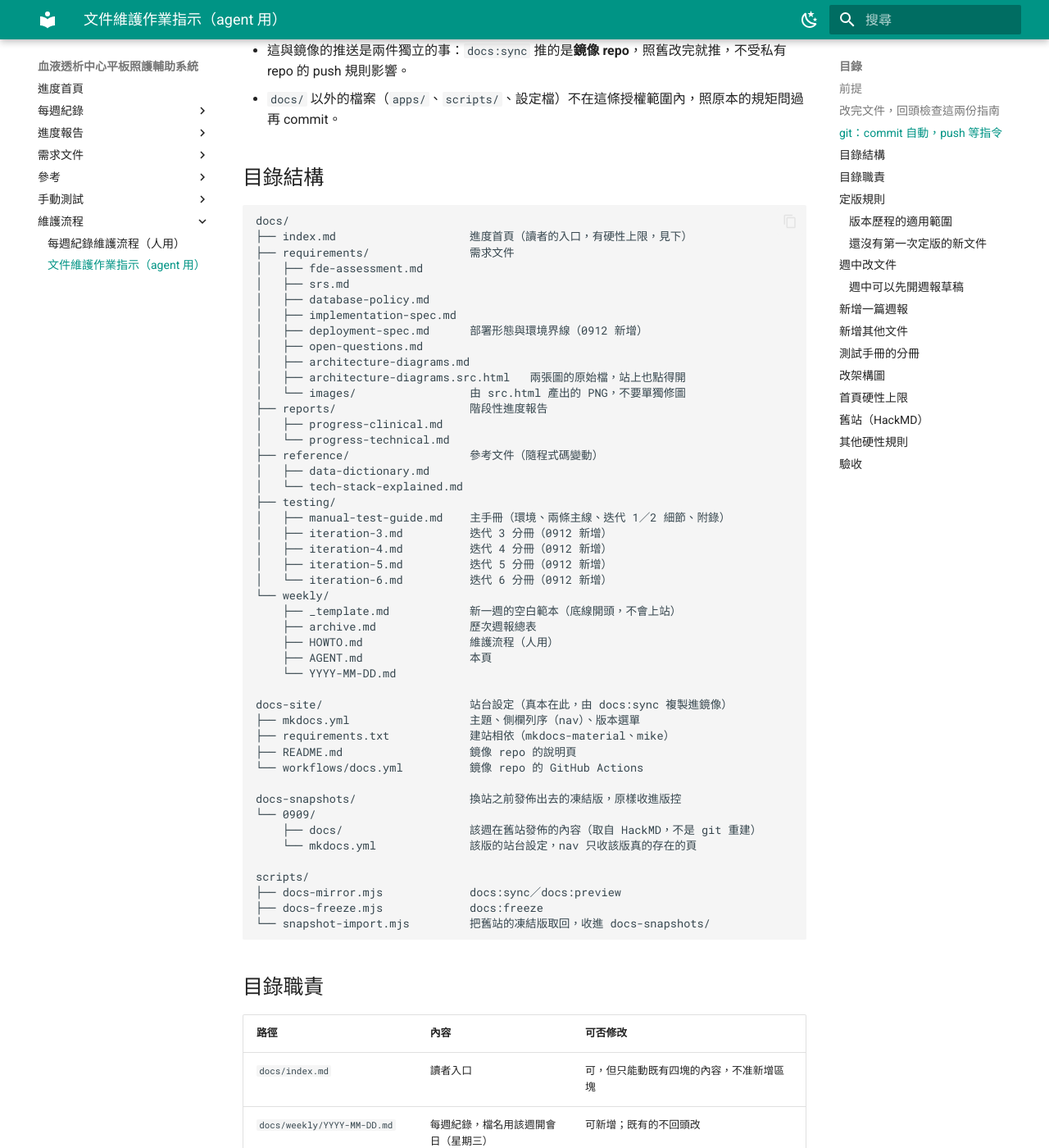
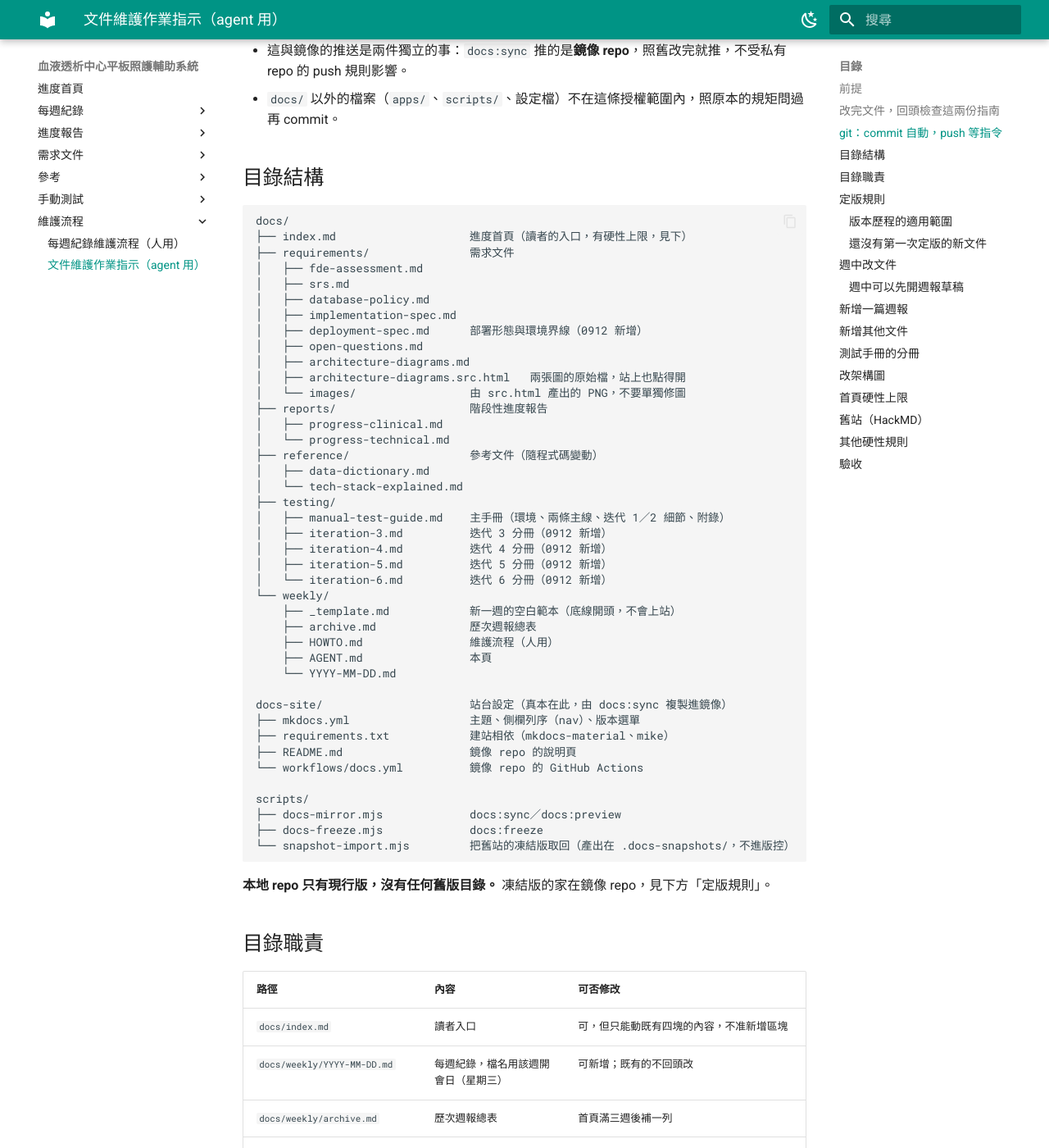
Before and after one commit to 94sh09sh19sh/hd-docs, an MkDocs documentation site: the page built from docs/weekly/AGENT.md, in a window 1280 px wide and 1400 px high, scrolled down 1733 px. Shown: the whole window at 82% size. Built offline with MkDocs 1.6.1 and Material for MkDocs 9.7.7, drawn with Linux system fonts in a browser that asks for light colours; the version menu is left out; some of the changed text lies outside the part shown.

Commit message:
docs: 自私有 repo 同步（2026-09-17）

````diff
--- a/docs/weekly/AGENT.md
+++ b/docs/weekly/AGENT.md
@@ -90,16 +90,13 @@
 ├── README.md                   鏡像 repo 的說明頁
 └── workflows/docs.yml          鏡像 repo 的 GitHub Actions
 
-docs-snapshots/                 換站之前發佈出去的凍結版，原樣收進版控
-└── 0909/
-    ├── docs/                   該週在舊站發佈的內容（取自 HackMD，不是 git 重建）
-    └── mkdocs.yml              該版的站台設定，nav 只收該版真的存在的頁
-
 scripts/
 ├── docs-mirror.mjs             docs:sync／docs:preview
 ├── docs-freeze.mjs             docs:freeze
-└── snapshot-import.mjs         把舊站的凍結版取回，收進 docs-snapshots/
+└── snapshot-import.mjs         把舊站的凍結版取回（產出在 .docs-snapshots/，不進版控）
 ```
+
+**本地 repo 只有現行版，沒有任何舊版目錄。** 凍結版的家在鏡像 repo，見下方「定版規則」。
 
 ## 目錄職責
 
@@ -117,7 +114,6 @@
 | `docs/weekly/HOWTO.md`、`AGENT.md` | 維護流程本身 | 文件結構或流程一變就要同步，見上方「改完文件，回頭檢查這兩份指南」 |
 | `docs-site/mkdocs.yml` | 側欄列序與站台設定 | 新增文件時補 `nav` 一列，列序對齊首頁 |
 | `docs-site/workflows/docs.yml` | 鏡像的建站流程 | 有需要才動；改完要 `docs:sync` 才會生效 |
-| `docs-snapshots/<週次>/` | 換站前發佈出去的凍結版，原封不動收在版控裡 | **不要改**。它是既成紀錄，要修正就在新的一週寫明 |
 | `scripts/docs-*.mjs`、`snapshot-import.mjs` | 同步、凍結與舊快照匯入工具 | 有需要才動 |
 
 ---
@@ -144,9 +140,13 @@
   尚未建立凍結版的週次維持純文字，不留死連結
 - 凍結版的網址由週次推導（`…/hd-docs/<週次>/<該篇路徑>/`），不需要任何對應表
 - 已建立的凍結版視為既成紀錄，不回頭改。要修正就在新的一週寫明
-- 換站之前的凍結版（0909）已由 `scripts/snapshot-import.mjs` 自舊站取回**當時真正發佈出去的那一份**，
-  原樣收在 `docs-snapshots/0909/`，並以 `snapshot/<週次>` 分支加週次 tag 發佈到新站。
-  版本歷程因此一律指向新站，不連舊站
+- **凍結版只存在於鏡像 repo**：`main` 上的週次 tag（內容來源）＋ `gh-pages` 裡建好的 `/<週次>/`。
+  **本地 repo 只留現行版，不得再收一份舊版目錄**——同一份內容擺兩處，遲早有人改了其中一處，
+  之後就分不出哪一份才是當初定版的。要看某一版開站上的 `/<週次>/`；要原始檔就從鏡像的 tag 取：
+  `git -C .docs-mirror show <週次>:docs/<路徑>`
+- 換站之前的 0909 是特例：它原本只在舊站上，已用 `scripts/snapshot-import.mjs` 取回當時真正
+  發佈出去的那一份，推成 `snapshot/0909` 分支加 `0909` tag。取回的檔案**不留在本地 repo**，
+  工具的產出落在 `.docs-snapshots/`（已 gitignore），推完即可刪
 - **舊週次一律不得用 `docs:freeze` 補建。** 那支會把鏡像 main（今天的內容）打上舊週次，
   生出掛著舊週次、裝著今日內容的贗品。也不要從 git 歷史重建：定版制度是 0910 才建立的，
   當天的 commit 樹未必等於那週發佈出去的內容。正確做法只有一條——匯入該週發佈出去的版本
--- a/docs/weekly/HOWTO.md
+++ b/docs/weekly/HOWTO.md
@@ -38,6 +38,17 @@
 | **鏡像 repo** | `github.com/94sh09sh19sh/hd-docs` | 站台的原始內容 | 只有工具在用，人不必進去 |
 
 站台右上角有**版本下拉選單**，讀者可以自己在各週定版之間切換。
+凍結版只會往回指：它凍的是當時的內容，當時還不存在的後續版本，它的版本歷程裡自然沒有那一列。
+要從舊版跳到新版，用那個選單。
+
+> **凍結版住在鏡像 repo，本地只留現行版。**
+>
+> 每一版 = 鏡像 `main` 上的一個週次 tag（內容來源）＋ `gh-pages` 裡建好的 `/<週次>/`。
+> **本地 repo 不再收任何舊版目錄**——同一份內容擺兩處，遲早有人改了其中一處，
+> 之後就分不出哪一份才是當初定版的那一份。
+>
+> 要看某一版，開站上的 `/<週次>/`；要原始檔，從鏡像的 tag 取：
+> `git -C .docs-mirror show <週次>:docs/<路徑>`。
 首頁只掛現行版，所以**你給出去的連結永遠不會過期**，也不必每週重發。
 
 **公開範圍**：鏡像 repo 是 public、站台是公開網址，知道網址就看得到（跟以前的 HackMD 自訂網址一樣）。
@@ -84,7 +95,7 @@
 | 指令 | `npm run docs:hackmd` 產生 `.hackmd-build/` → `npm run docs:hackmd:push` 推上去（加 `-- --dry-run` 先看清單）。要出凍結版再跑 `npm run docs:hackmd:freeze` |
 | 權杖 | `HACKMD_API_TOKEN` 留在 `.env`，不要刪，也不要貼進任何文件、截圖或訊息 |
 | 額度 | 免費方案每月 400 次，**目前已用盡**，訊息裡寫 `Resets at 2026-10-01`。收到 `429 quota_exceeded` 就停手，重試只會再吃掉配額 |
-| 凍結版 | 0909 那批已取回、收進 `docs-snapshots/0909/` 並發佈到新站，版本歷程一律指向新站，**不再依賴舊站**；0916 那批因額度用盡沒有推成功，不影響新站 |
+| 凍結版 | 0909 那批已取回並發佈到新站（只存在於鏡像 repo，本地不留），版本歷程一律指向新站，**不再依賴舊站**；0916 那批因額度用盡沒有推成功，不影響新站 |
 
 手貼舊站時**一律貼 `.hackmd-build/` 底下的檔案，不要貼 `docs/` 原始檔**——兩者肉眼難辨，
 貼錯不會有任何錯誤訊息，但那篇的內部連結會全部變成死連結。
@@ -207,7 +218,8 @@
 | 在鏡像 repo 或站台上改的字不見了 | 同步是整份覆蓋，鏡像是單向的 | 內容一律改 `docs/`，鏡像只當展示 |
 | 預覽起不來，說找不到 mkdocs | 本機沒裝建站工具 | `pip install -r docs-site/requirements.txt`。只影響預覽，不影響同步 |
 | 版本歷程的週次沒有連結 | 那一週的凍結版還沒建立 | 跑 `npm run docs:freeze`。沒有對應凍結版時刻意維持純文字，不留死連結 |
-| 想知道 0909 那一版是怎麼來的 | 換站之前它發佈在 HackMD 上，repo 裡只有當天的 commit 樹，兩者不一定相同 | 已用 `node scripts/snapshot-import.mjs 0909 --from-commit <sha>` 從舊站取回發佈出去的那一份，原樣收在 `docs-snapshots/0909/`，再以快照分支＋週次 tag 建成新站的 0909 |
+| 想知道 0909 那一版是怎麼來的 | 換站之前它發佈在 HackMD 上，repo 裡只有當天的 commit 樹，兩者不一定相同 | 已用 `node scripts/snapshot-import.mjs 0909 --from-commit <sha>` 從舊站取回發佈出去的那一份，推成 `snapshot/0909` 分支＋`0909` tag 建成新站的該版。取回的檔案不留在本地 |
+| 想在本地找某一版的原始檔 | 本地只有現行版，凍結版的家在鏡像 repo | `git -C .docs-mirror show <週次>:docs/<路徑>`；或直接開站上的 `/<週次>/` |
 | 想補建更早的週次 | 那幾週的內容不在鏡像的 main 上 | **不要用 `docs:freeze`**——它會把 main（今天的內容）打上舊週次。照上一列的做法匯入該週真正發佈出去的版本 |
 | PowerShell 讀出來的中文是亂碼 | 系統預設編碼頁是 big5 | 讀檔一律 `Get-Content -Raw -Encoding UTF8`，省略 `-Encoding` 就會壞 |
 | 編輯某一行時被支語 hook 擋下，但那行看起來沒問題 | 詞庫收了一些在醫學與公文語境屬正常用法的詞，整行寫入就會被擋 | 縮小編輯範圍，只改那個片段；或把該行從 `~/.claude/hooks/zhiyu-words.txt` 註解掉 |
````
